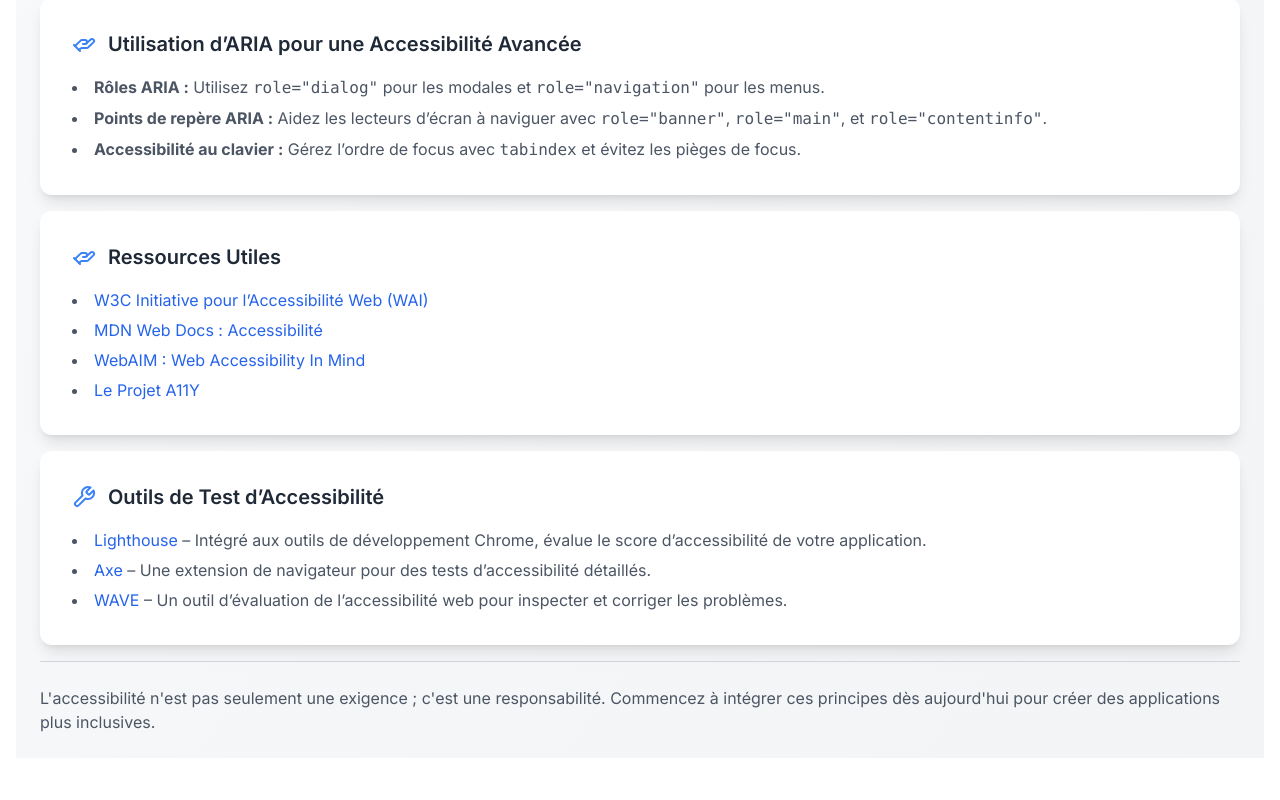
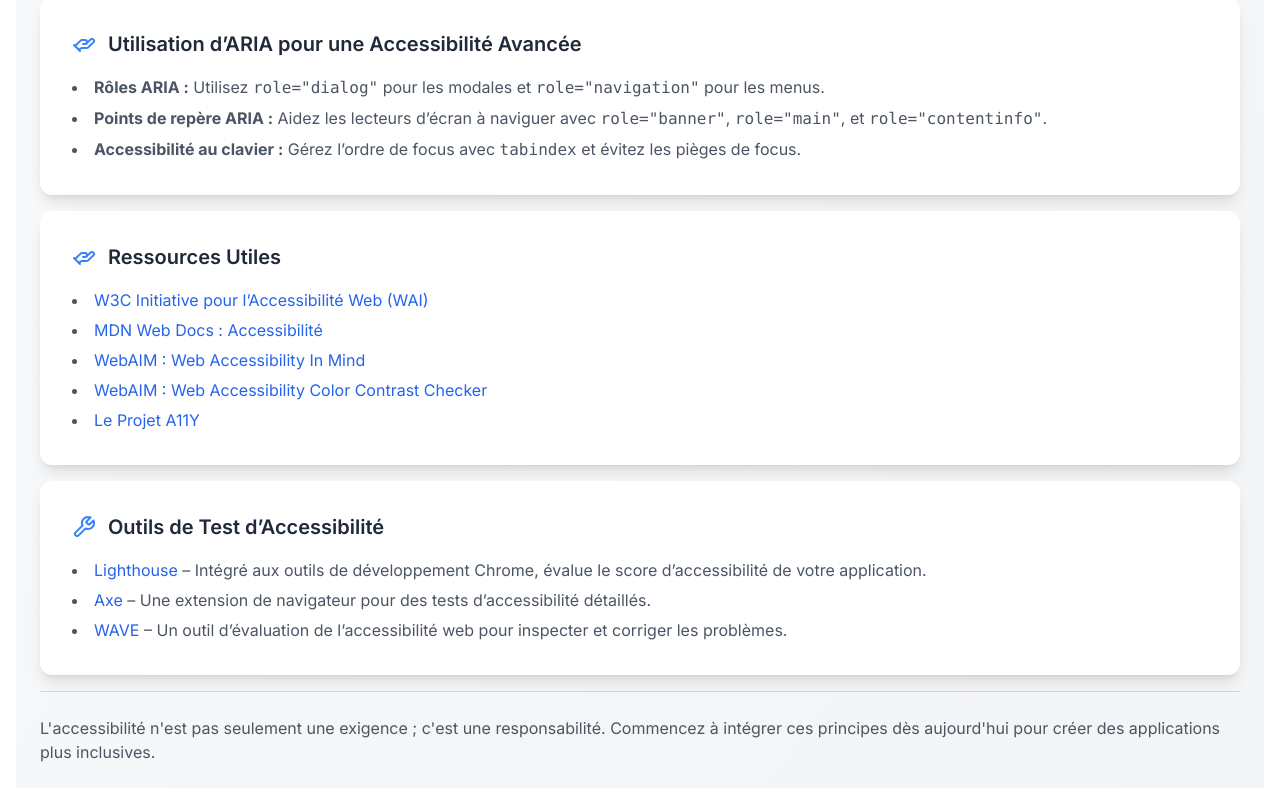
Before and after one commit to Florence-Martin/UI-Library, a Next.js app: page /accessibility-documentation in a window 1280 px wide. Shown: the part 1004-1804 px from the top of the page. Built offline with nearby package versions, Linux system fonts and the light colour scheme.

Commit message:
doc: add Contrast Checker to accessibility documentation

```diff
--- a/app/accessibility-documentation/page.tsx
+++ b/app/accessibility-documentation/page.tsx
@@ -198,6 +198,17 @@
             </li>
             <li>
               <Link
+                href="https://webaim.org/resources/contrastchecker/"
+                target="_blank"
+                rel="noopener noreferrer"
+                className="text-blue-600 hover:underline"
+                aria-label="Vérifier un contraste suffisant avec des outils comme Contrast Checker"
+              >
+                WebAIM : Web Accessibility Color Contrast Checker
+              </Link>
+            </li>
+            <li>
+              <Link
                 href="https://www.a11yproject.com/"
                 target="_blank"
                 rel="noopener noreferrer"
--- a/components/ComponentCard.tsx
+++ b/components/ComponentCard.tsx
@@ -1,6 +1,6 @@
 import Link from "next/link";
 import { motion } from "framer-motion";
-import type { UIComponent } from "@/lib/components";
+import type { UIComponent } from "../type/type";
 
 interface ComponentCardProps {
   component: UIComponent;
--- a/package.json
+++ b/package.json
@@ -12,6 +12,7 @@
     "@radix-ui/react-slider": "^1.2.2",
     "chroma-js": "^3.1.2",
     "class-variance-authority": "^0.7.1",
+    "dompurify": "^3.2.3",
     "framer-motion": "^12.0.3",
     "lucide-react": "^0.473.0",
     "next": "15.1.5",
```
Also changed, not shown: lib/components.ts (+1 -7 lines), type/type.ts (added, +21 -0 lines), 1 other file (tests, documents, lock files or other folders).
